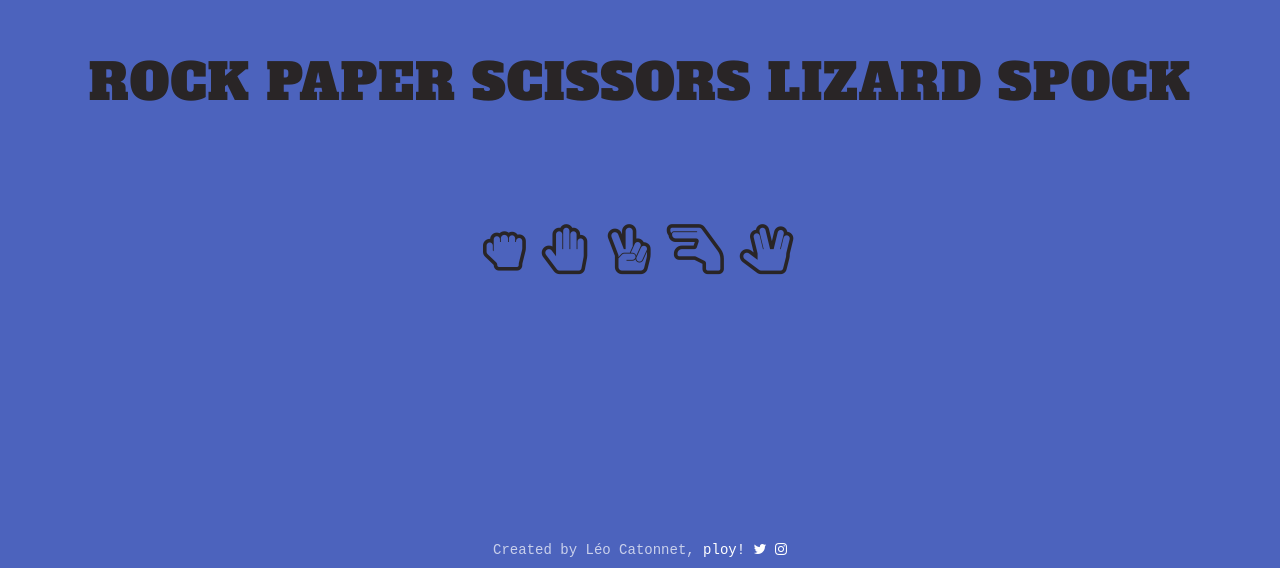
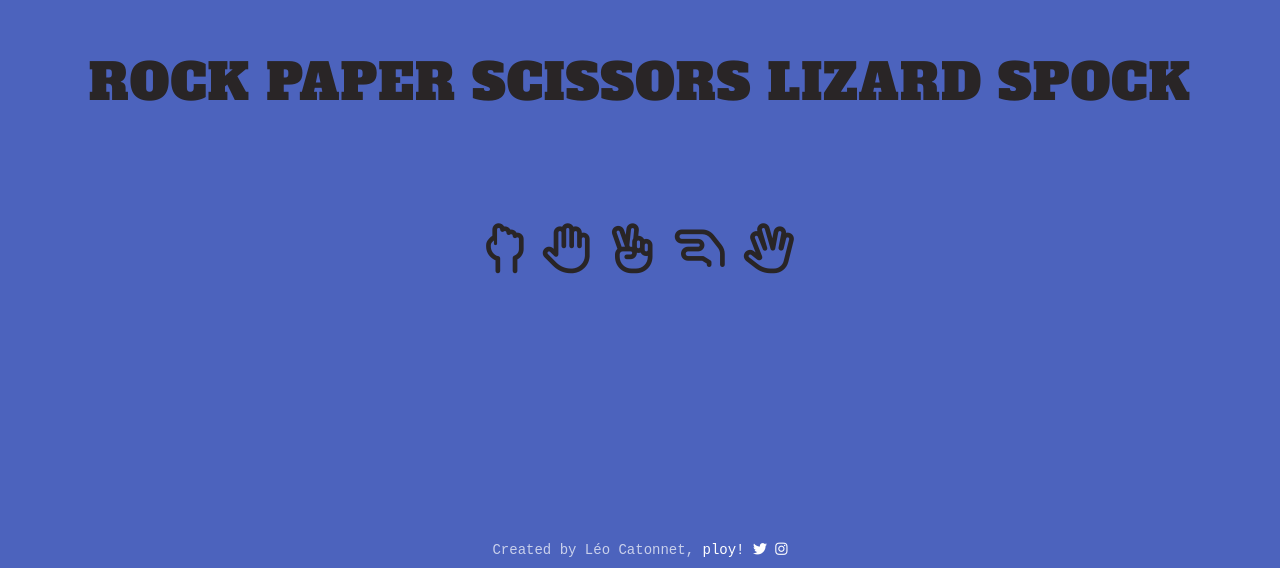
Before and after one commit to chatteaunez/rock-paper-scissors-lizard-spock, a plain HTML site: page index.html in a window 1280 px wide. Shown: the part 232-800 px from the top of the page. Drawn offline with Linux system fonts and the light colour scheme.

Commit message:
use fontAwesome CDN

```diff
--- a/index.html
+++ b/index.html
@@ -6,6 +6,7 @@
 		<script type="text/javascript" src="script.js"></script>
 		<link rel="image_src" href="cover.png" />
 		<link rel="icon" href="favicon.png"/>
+		<link rel="stylesheet" href="https://opensource.keycdn.com/fontawesome/4.7.0/font-awesome.min.css" integrity="sha384-dNpIIXE8U05kAbPhy3G1cz+yZmTzA6CY8Vg/u2L9xRnHjJiAK76m2BIEaSEV+/aU" crossorigin="anonymous">
 		<meta name="viewport" content="width=device-width, height=device-height, initial-scale=1.0, maximum-scale=1.0, target-densityDpi=device-dpi" />
 	</head>
 	<body data="draw" playing="false">
--- a/style.css
+++ b/style.css
@@ -1,11 +1,3 @@
-@font-face {
-	font-family: 'FontAwesome';
-	src: url('../fonts/fontawesome-webfont.eot?v=4.6.3');
-	src: url('../fonts/fontawesome-webfont.eot?#iefix&v=4.6.3') format('embedded-opentype'), url('../fonts/fontawesome-webfont.woff2?v=4.6.3') format('woff2'), url('../fonts/fontawesome-webfont.woff?v=4.6.3') format('woff'), url('../fonts/fontawesome-webfont.ttf?v=4.6.3') format('truetype'), url('../fonts/fontawesome-webfont.svg?v=4.6.3#fontawesomeregular') format('svg');
-	font-weight: normal;
-	font-style: normal;
-}
-
 html,body{
 	display: table;
 	width: 100%;
```
